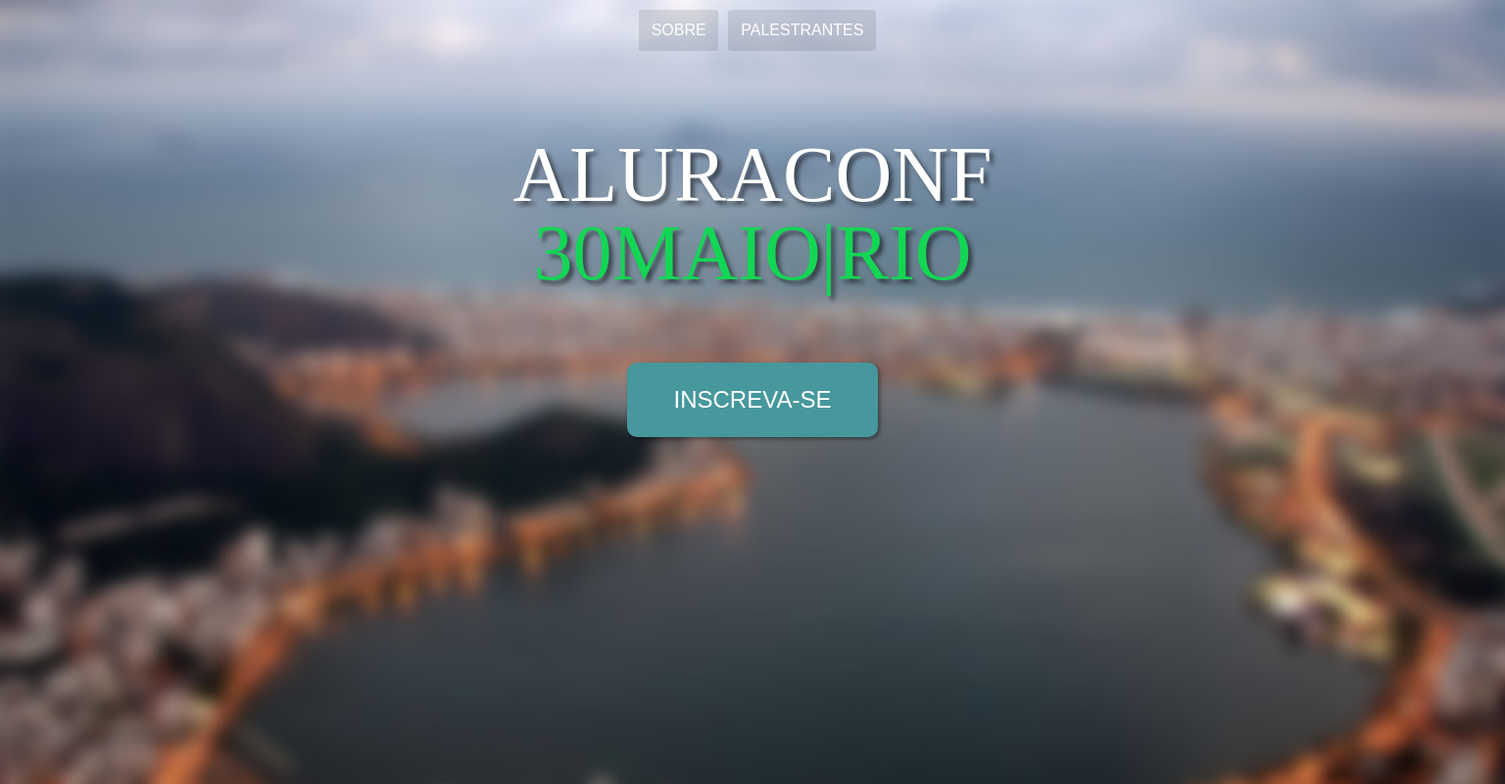
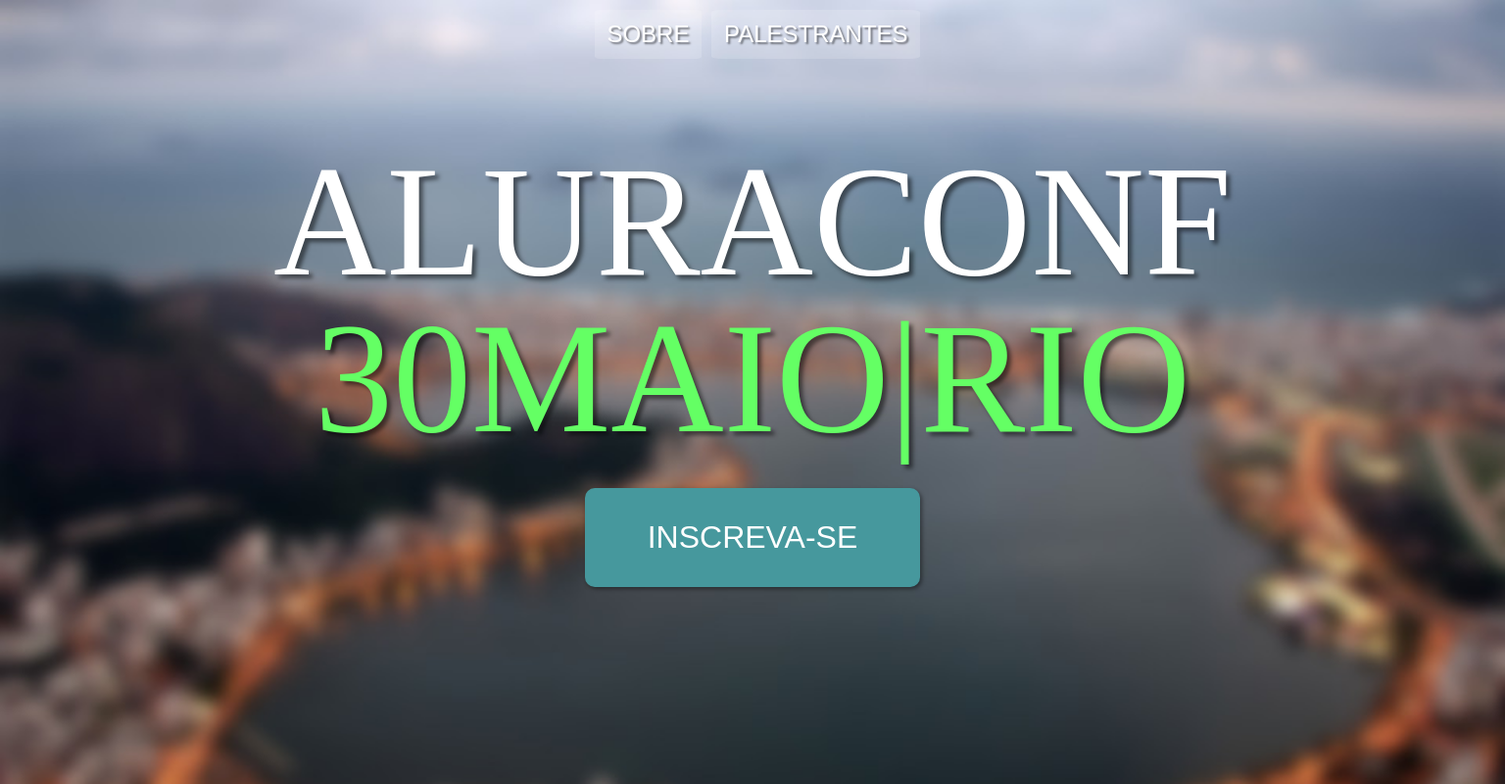
Before and after one commit to FtxDante/projeto-de-conclusao-front-end-alura, a plain HTML site: page index.html in a window 1536 px wide. Shown: the whole page at 98% size. Drawn offline with Linux system fonts and the light colour scheme.

Commit message:
Resposividade
Usei midias queries.

```diff
--- a/css/header.css
+++ b/css/header.css
@@ -13,7 +13,7 @@
 .header .nav-main .item-nav{
     margin-left:10px;
     list-style: none;
-    background-color:rgba(0, 0, 0, 0.1);
+    background-color:rgba(255, 255, 255, 0.158);
     border-radius: 5%;
     padding: 0.8em;
     transition: 0.5s background-color;
@@ -24,6 +24,8 @@
     text-transform: uppercase;
     color: white;
     text-decoration: none;
+    font-size: 1.5em;
+    text-shadow: 2px 2px 2px rgba(0, 0, 0, 0.479);
 }
 /*------------------------------------*/
 .header .nav-main .item-nav:hover {
--- a/css/section-inscreva.css
+++ b/css/section-inscreva.css
@@ -18,17 +18,47 @@
     text-shadow: 4px 4px 4px rgba(0, 0, 0, 0.507);
 }
 .inscrever .text-main h2{
-    color: rgb(20, 214, 85);
+    color: #64FF64;
 }
 .button-insc{
     border: none;
-    margin-top: 3em;
+    margin: 1em 0;
     padding: 1em 2em;
     border-radius: 10px;
     background-color:#46989D;
     color: white;
     text-decoration: none;
-    font-size: 1.5em;
+    font-size: 2em;
+    max-width: 600px;
+    max-height: 300px;
     text-transform: uppercase;
     box-shadow: 2px 2px 4px rgba(0, 0, 0, 0.411);
 }
+.button-insc:hover{
+    cursor: pointer;
+}
+@media screen and (min-width:0px){
+	body{
+        font-size: .7em;
+    }
+
+}
+@media screen and (min-width: 960px){
+	body{
+        font-size: 1em;
+    }
+    .header{
+        font-size: 1.1em;
+    }
+}
+@media screen and (min-width: 1360px){
+	body{
+        font-size: 2em;
+    }
+    .button-insc{
+        font-size: 1em;
+    }
+    .header{
+        font-size: .5em;
+    }
+}
--- a/index.html
+++ b/index.html
@@ -3,7 +3,7 @@
 <head>
     <meta charset="UTF-8">
     <meta http-equiv="X-UA-Compatible" content="IE=edge">
-    <meta name="viewport" content="width=device-width, initial-scale=1.0">
+    <meta name="viewport" content="width=device-width">
     <title>Alura Conf</title>
     <link rel="stylesheet" href="/css/reset.css">
     <link rel="stylesheet" href="/css/header.css">
@@ -24,7 +24,7 @@
         <div class="text-main">
             <h1>aluraconf</h1>
             <h2>30maio|rio</h2>
-            <form method="get" action="https:www.google.com">
+            <form method="get" action="#">
                 <button type="submit" class="button-insc">Inscreva-se</button>
             </form>
         </div>
```
